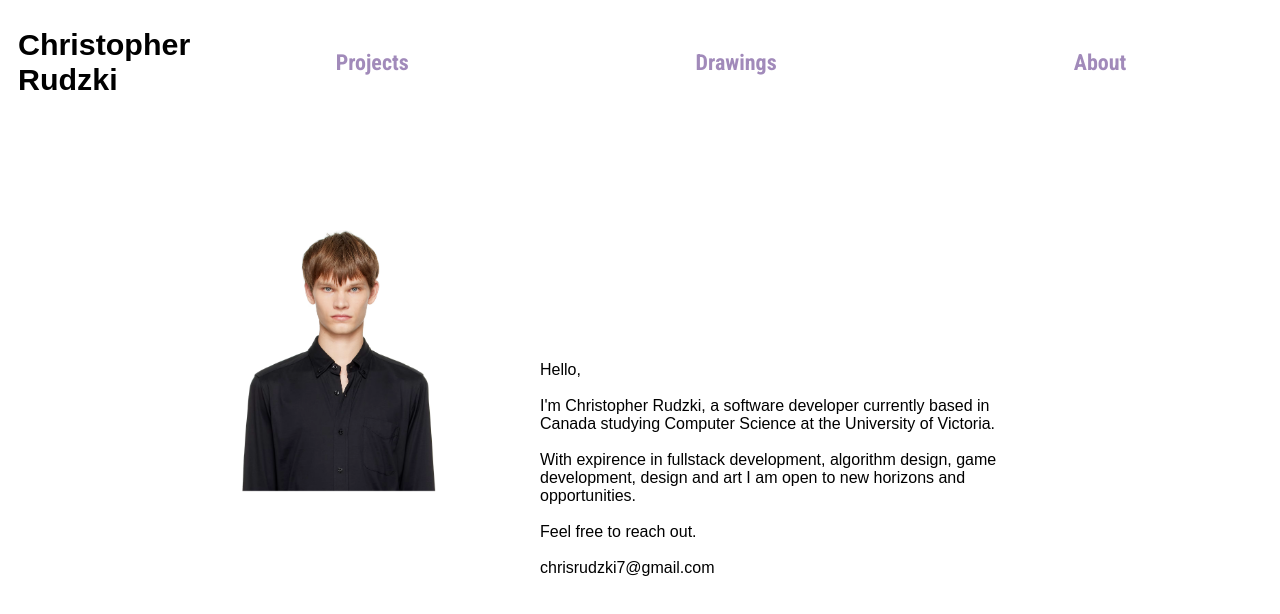
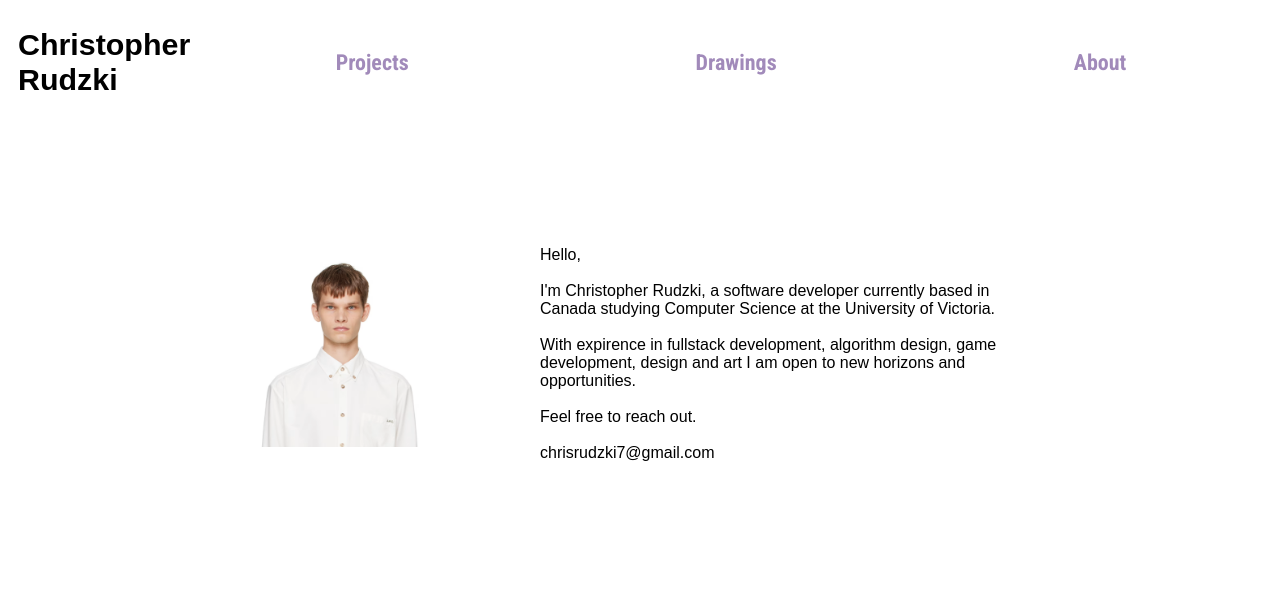
Before and after one commit to chrisrudzki/Personal-Website, a React (Vite) app: page / in a window 1280 px wide. Both pictures are taken after a click on the button "About". Shown: the top 614 px of the page. Built offline with nearby package versions, Linux system fonts and the light colour scheme.

Commit message:
changed taps location, edited about page

```diff
--- a/src/components/AboutContent.jsx
+++ b/src/components/AboutContent.jsx
@@ -30,7 +30,7 @@ export default function AboutContent({ onDisplay }) {
               <img
                 //className="zoom-image"
                 key="pers"
-                src="/Photos/PersonalPhoto.png"
+                src="/Photos/PersonalPhoto1.png"
                 alt={`personal photo`}
                 style={{ width: "200px" }}
                 //style={{ aspect-ratio: "4/3" }, { width: 300px; }}
```
Also changed, not shown: public/Photos/PersonalPhoto1.png.
